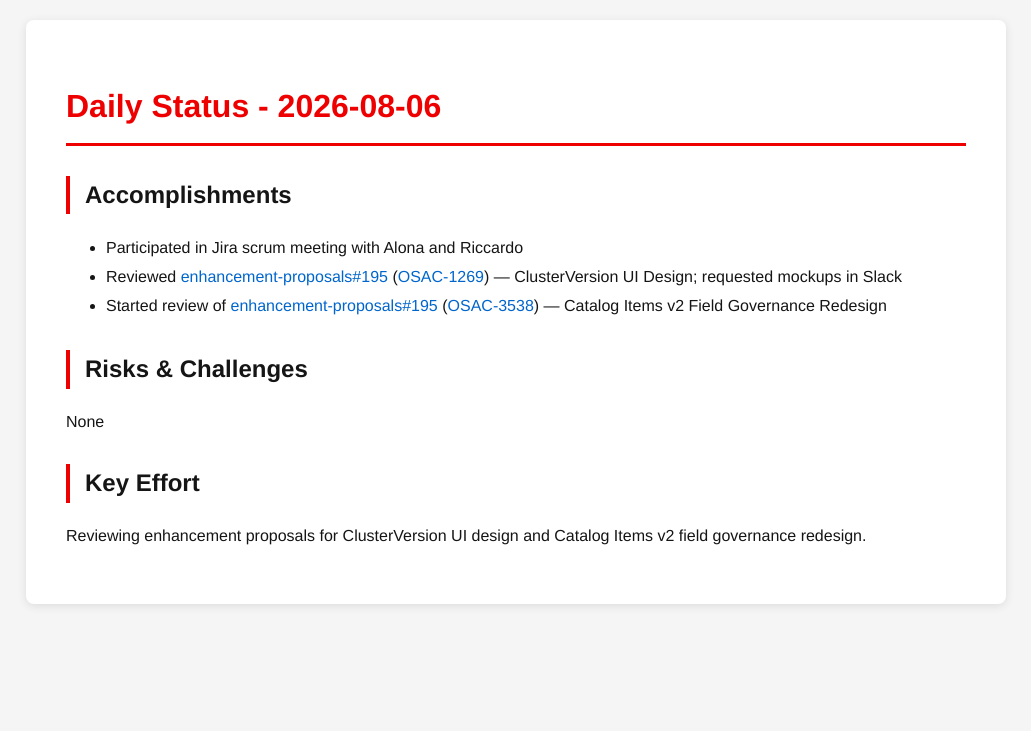
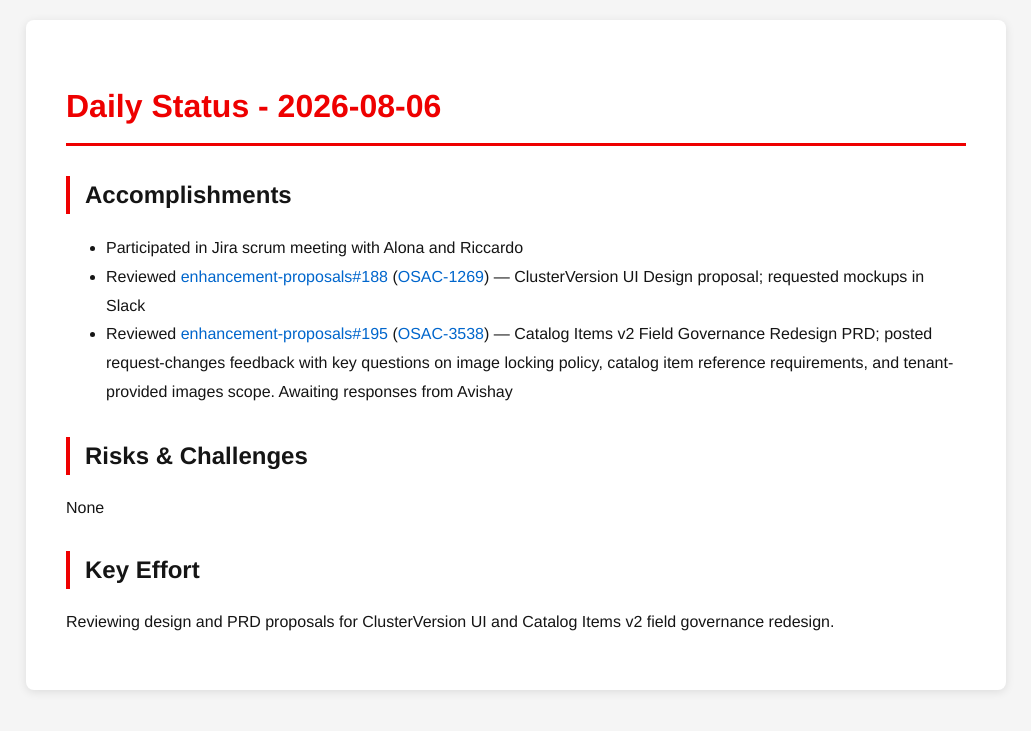
Before and after one commit to tzvatot/daily-status, a Jekyll site: the page built from 2026-08-06.md, in a window 1280 px wide. Shown: the top 731 px of the page, without its empty margins (124-1155 px from the left). Built offline with Jekyll 4.4.1, drawn with Linux system fonts in a browser that asks for light colours.

Commit message:
Daily status update - 2026-08-06

```diff
--- a/2026-08-06.md
+++ b/2026-08-06.md
@@ -8,11 +8,11 @@ date: 2026-08-06
 
 ## Accomplishments
 - Participated in Jira scrum meeting with Alona and Riccardo
-- Reviewed [enhancement-proposals#195](https://github.com/osac-project/enhancement-proposals/pull/195) ([OSAC-1269](https://redhat.atlassian.net/browse/OSAC-1269)) — ClusterVersion UI Design; requested mockups in Slack
-- Started review of [enhancement-proposals#195](https://github.com/osac-project/enhancement-proposals/pull/195) ([OSAC-3538](https://redhat.atlassian.net/browse/OSAC-3538)) — Catalog Items v2 Field Governance Redesign
+- Reviewed [enhancement-proposals#188](https://github.com/osac-project/enhancement-proposals/pull/188) ([OSAC-1269](https://redhat.atlassian.net/browse/OSAC-1269)) — ClusterVersion UI Design proposal; requested mockups in Slack
+- Reviewed [enhancement-proposals#195](https://github.com/osac-project/enhancement-proposals/pull/195) ([OSAC-3538](https://redhat.atlassian.net/browse/OSAC-3538)) — Catalog Items v2 Field Governance Redesign PRD; posted request-changes feedback with key questions on image locking policy, catalog item reference requirements, and tenant-provided images scope. Awaiting responses from Avishay
 
 ## Risks & Challenges
 None
 
 ## Key Effort
-Reviewing enhancement proposals for ClusterVersion UI design and Catalog Items v2 field governance redesign.
+Reviewing design and PRD proposals for ClusterVersion UI and Catalog Items v2 field governance redesign.
```
